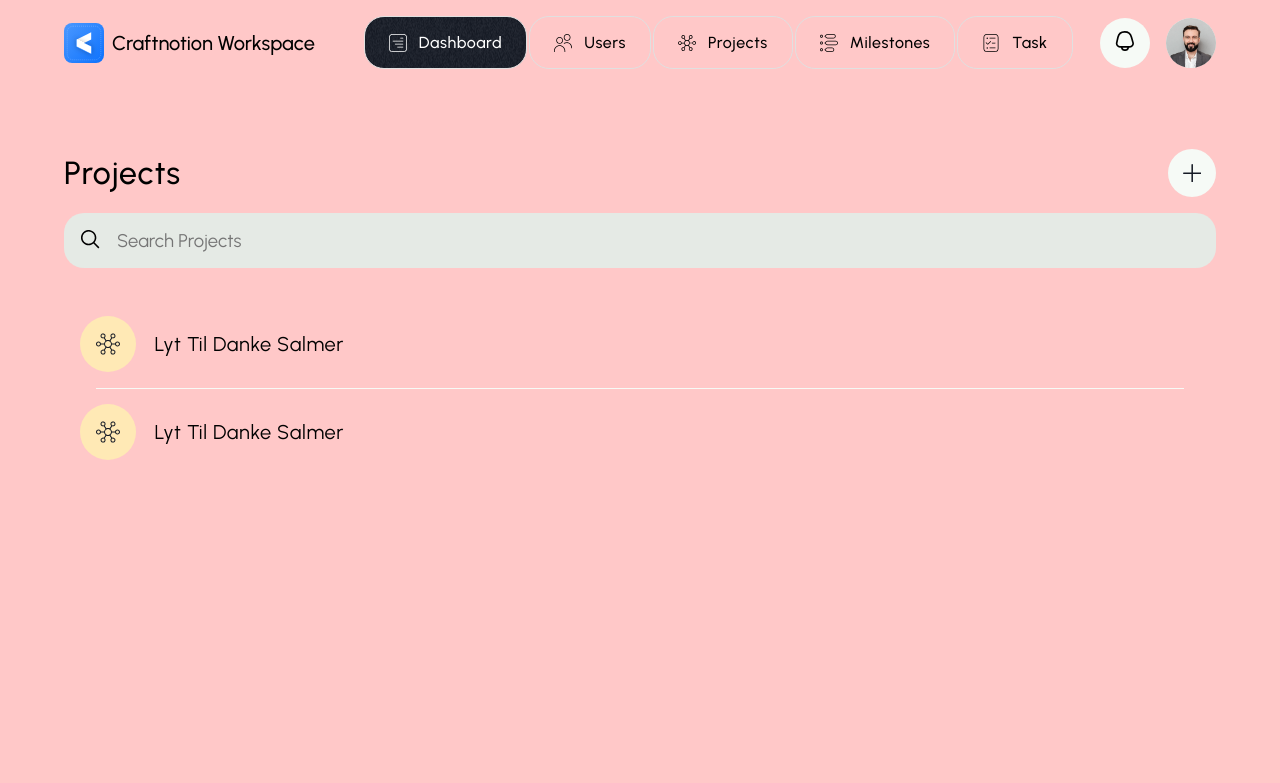
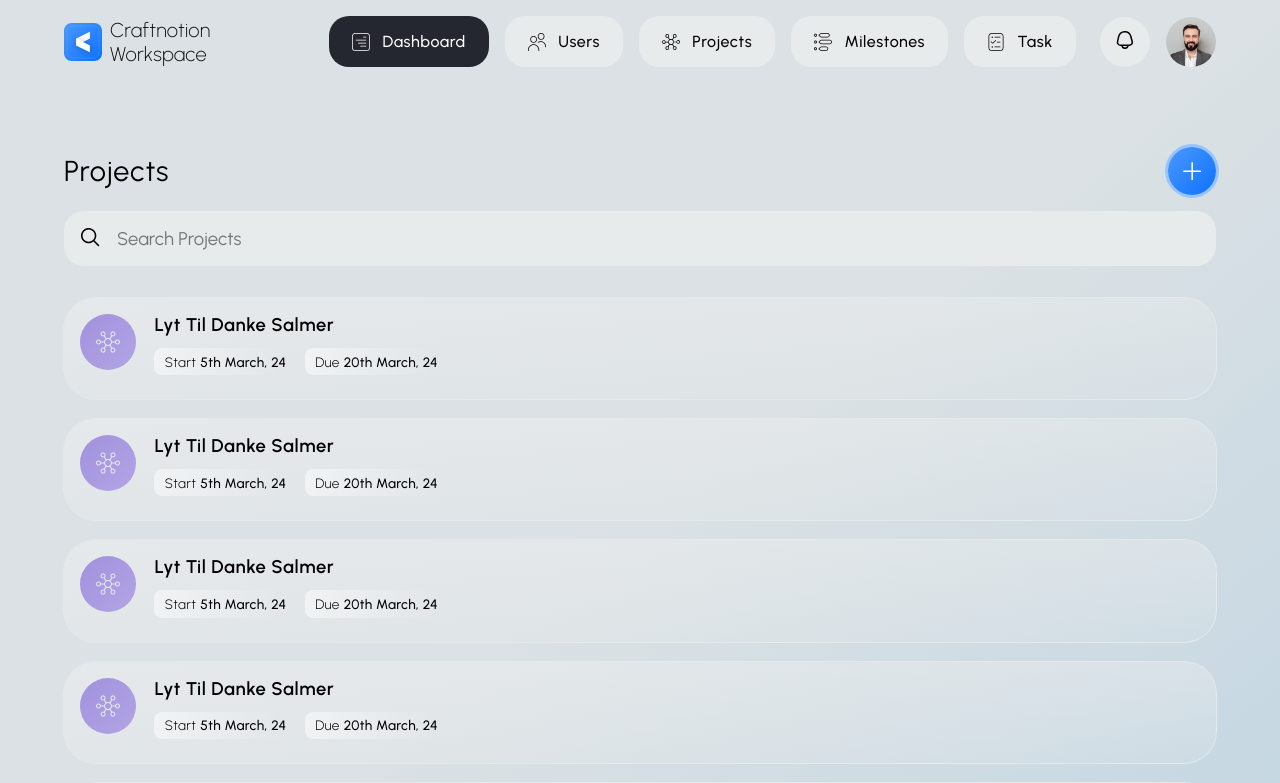
Before and after one commit to Craftnotion/craftnotion-internal, a Next.js app: page /app/internal/workspace/projects in a window 1280 px wide. Shown: the top 783 px of the page. Built offline with nearby package versions, Linux system fonts and the light colour scheme.

Commit message:
feat: Projects Page UX - in progress

```diff
--- a/src/app/app/internal/components/workspace-header/styles.module.scss
+++ b/src/app/app/internal/components/workspace-header/styles.module.scss
@@ -18,33 +18,34 @@
                 align-items: center;
 
                 svg {
-                    height: 2.5rem;
+                    height: 3rem;
                     aspect-ratio: 1/1;
                 }
 
                 p {
-                    margin-left: 0.5rem;
-                    font-weight: 500;
                     font-size: 1.25rem;
                     color: color(cn_black_text);
+                    letter-spacing: 0.2px;
+                    font-weight: 200;
+                    margin-left: 0.5rem;
                 }
             }
 
             .cn_menu {
                 display: flex;
                 align-items: center;
-                margin-left: 3rem;
+                margin-left: 5%;
 
                 li a {
                     font-size: 1rem;
                     letter-spacing: 0.035rem;
                     font-weight: 500;
-                    padding: 1rem 1.5rem;
+                    padding: 1rem 1.45rem;
                     display: flex;
                     align-items: center;
                     border-radius: 20px;
-                    border: 1px solid color(cn_border);
-                    margin: 0 1px;
+                    background-color: color(cn_surface_gray);
+                    margin: 0 .5rem;
                     transition: all 0.2s ease-in-out;
 
                     svg {
@@ -53,12 +54,14 @@
                         margin-right: 0.75rem;
                     }
 
-                    &:hover {
-                        background: color(cn_back_surface_2);
+                    &:hover:not(.cn_active) {
+                        box-shadow:
+                            0 0 0 3px darken($color: color(cn_surface_gray), $amount: 40),
+                            0 0 0 6px darken($color: color(cn_surface_gray), $amount: 10);
                     }
 
                     &.cn_active {
-                        background: url('../../../../../../public/textures/noise.png') 10px repeat, linear-gradient(to right bottom, color(cn_dark), color(cn_dark));
+                        background: color(cn_dark);
                         color: color(cn_white);
 
                         svg {
@@ -77,9 +80,10 @@
             button {
                 height: 50px;
                 aspect-ratio: 1/1;
+                border-radius: 50%;
+                background-color: color(cn_surface_gray);
                 margin-left: 1rem;
-                border-radius: 50%;
-                background-color: color(cn_back_surface_1);
+                transition: all 0.2s ease-in-out;
 
                 img {
                     border-radius: 50%;
@@ -88,8 +92,15 @@
                 }
 
                 svg {
-                    height: 20px;
+                    height: 18px;
                     aspect-ratio: 1/1;
+                }
+
+                &:hover {
+                    background-color: lighten($color: color(cn_surface_gray), $amount: 5);
+                    box-shadow:
+                        0 0 0 3px lighten($color: color(cn_prime_1), $amount: 2.5),
+                        0 0 0 6px color(cn_surface_gray);
                 }
             }
         }
--- /dev/null
+++ b/src/app/app/internal/workspace/layout.module.scss
@@ -0,0 +1,6 @@
+@import '../../../utilities/styles/_mixin';
+
+.cn_layout {
+    min-height: 100vh;
+    background-image: linear-gradient(to right bottom, #DBE1E4 50%, #BED4E2);
+}
--- a/src/app/app/internal/workspace/layout.tsx
+++ b/src/app/app/internal/workspace/layout.tsx
@@ -3,6 +3,9 @@ import React, { FC } from 'react'
 
 /** Components */
 import WorkspaceHeader from '../components/workspace-header'
+
+/** Styles */
+import styles from './layout.module.scss'
 
 /** Main Export Props */
 type Props = {
@@ -12,7 +15,7 @@ type Props = {
 /** Main Export */
 const layout: FC<Props> = ({ children }) => {
     return (
-        <div style={{minHeight: '100vh', backgroundColor: '#FFC8C8'}}>
+        <div className={styles.cn_layout}>
             <WorkspaceHeader />
             {children}
         </div>
--- a/src/app/app/internal/workspace/projects/page.tsx
+++ b/src/app/app/internal/workspace/projects/page.tsx
@@ -18,7 +18,8 @@ const ManagementProjectsPage = () => {
                     <div className={styles.cn_page_header_wrap}>
                         <h1>Projects</h1>
                         <button>
-                            <PlusIcon />
+                            <span><PlusIcon /></span>
+                            <p>Add Project</p>
                         </button>
                     </div>
                     <div className={styles.cn_page_search}>
@@ -33,7 +34,6 @@ const ManagementProjectsPage = () => {
                 <div className={styles.cn_projects_list}>
                     <div className="contain">
                         <div className={styles.cn_projects_list_wrap}>
-                            <div className={styles.cn_projects_list_wrap_inner}>
                             {
                                 ProjectsData.map(project => {
                                     return (
@@ -43,7 +43,7 @@ const ManagementProjectsPage = () => {
                                             </div>
                                             <div className={styles.cn_projects_list_item_content}>
                                                 <p className={styles.cn_project_name}>{project.name}</p>
-                                                    {/* <div className={styles.cn_projects_list_item_content_inner}>
+                                                <div className={styles.cn_projects_list_item_content_inner}>
                                                     <div className={styles.cn_project_badge}>
                                                         <p className={styles.cn_project_badge_label}>Start</p>
                                                         <p className={styles.cn_project_badge_value}>{project.start}</p>
@@ -52,7 +52,7 @@ const ManagementProjectsPage = () => {
                                                         <p className={styles.cn_project_badge_label}>Due</p>
                                                         <p className={styles.cn_project_badge_value}>{project.deadline}</p>
                                                     </div>
-                                                    </div> */}
+                                                </div>
                                             </div>
                                         </div>
                                     )
@@ -63,21 +63,49 @@ const ManagementProjectsPage = () => {
                 </div>
             </div>
         </div>
-        </div>
     )
 }
 
 export default ManagementProjectsPage
 
-const ProjectsData = [
+type StatusListProps = 'Completed' | 'Overdue' | 'On Track' | 'Priority'
+
+type ProjectsDataProps = {
+    id: string;
+    name: string;
+    start: string;
+    deadline: string;
+    updated_at: string;
+    client: {
+        name: string;
+        slug?: string;
+    };
+    status: StatusListProps;
+    team: {
+        id: string;
+        name: string;
+        email: string;
+        slug?: string;
+    }[]
+}[]
+
+const ProjectsData: ProjectsDataProps = [
     {
         id: '001',
         name: 'Lyt Til Danke Salmer',
         start: '5th March, 24',
         deadline: '20th March, 24',
         updated_at: '2 hours ago',
+        client: {
+            name: 'Himanshu Sharma'
+        },
+        status: 'Completed',
         team: [
-
+            {
+                id: 'hs01',
+                name: 'Himanshu Sharma',
+                email: 'himanshu@gmail.com'
+            }
         ],
     },
     {
@@ -86,8 +114,88 @@ const ProjectsData = [
         start: '5th March, 24',
         deadline: '20th March, 24',
         updated_at: '2 hours ago',
+        client: {
+            name: 'Himanshu Sharma'
+        },
+        status: 'Completed',
         team: [
-
+            {
+                id: 'hs01',
+                name: 'Himanshu Sharma',
+                email: 'himanshu@gmail.com'
+            }
+        ],
+    },
+    {
+        id: '003',
+        name: 'Lyt Til Danke Salmer',
+        start: '5th March, 24',
+        deadline: '20th March, 24',
+        updated_at: '2 hours ago',
+        client: {
+            name: 'Himanshu Sharma'
+        },
+        status: 'Completed',
+        team: [
+            {
+                id: 'hs01',
+                name: 'Himanshu Sharma',
+                email: 'himanshu@gmail.com'
+            }
+        ],
+    },
+    {
+        id: '004',
+        name: 'Lyt Til Danke Salmer',
+        start: '5th March, 24',
+        deadline: '20th March, 24',
+        updated_at: '2 hours ago',
+        client: {
+            name: 'Himanshu Sharma'
+        },
+        status: 'Completed',
+        team: [
+            {
+                id: 'hs01',
+                name: 'Himanshu Sharma',
+                email: 'himanshu@gmail.com'
+            }
+        ],
+    },
+    {
+        id: '005',
+        name: 'Lyt Til Danke Salmer',
+        start: '5th March, 24',
+        deadline: '20th March, 24',
+        updated_at: '2 hours ago',
+        client: {
+            name: 'Himanshu Sharma'
+        },
+        status: 'Completed',
+        team: [
+            {
+                id: 'hs01',
+                name: 'Himanshu Sharma',
+                email: 'himanshu@gmail.com'
+            }
+        ],
+    },
+    {
+        id: '006',
+        name: 'Lyt Til Danke Salmer',
+        start: '5th March, 24',
+        deadline: '20th March, 24',
+        updated_at: '2 hours ago',
+        client: {
+            name: 'Himanshu Sharma'
+        },
+        status: 'Completed',
+        team: [
+            {
+                id: 'hs01',
+                name: 'Himanshu Sharma',
+                email: 'himanshu@gmail.com'
+            }
         ],
     },
 ]
--- a/src/app/app/internal/workspace/projects/styles.module.scss
+++ b/src/app/app/internal/workspace/projects/styles.module.scss
@@ -12,39 +12,75 @@
             padding: 1rem 0;
 
             h1 {
-                font-size: 2rem;
-                font-weight: 500;
+                color: color(cn_black_text);
+                font-size: 1.8rem;
+                font-weight: 400;
                 letter-spacing: 0.05rem;
             }
 
             button {
                 height: 3rem;
+                width: 3rem;
+                padding: 0.5rem;
+                border-radius: 1.5rem;
+                background: linear-gradient(to right bottom, color(cn_prime_1), color(cn_prime_2));
+                flex-shrink: 0;
+                font-size: 1rem;
+                font-weight: 600;
+                color: color(cn_white);
+                position: relative;
+                box-shadow:
+                    0 0 0 3px lighten($color: color(cn_prime_1), $amount: 15);
+                transition: all 0.2s ease-in-out;
+
+                span {
+                    width: 2rem;
                     aspect-ratio: 1;
-                border-radius: 50%;
-                background: color(cn_back_surface_1);
+                    border-radius: 1rem;
                     display: flex;
                     align-items: center;
                     justify-content: center;
-                font-size: 1rem;
-                font-weight: 600;
-                color: color(cn_white);
-                transition: all 0.2s ease-in-out;
+                    transition:
+                        background-color 0.2s ease-in-out,
+                        transform 0.2s ease-in-out 0.2s;
 
                     svg {
                         height: 1.15rem;
                         aspect-ratio: 1/1;
-                    fill: color(cn_dark);
+                        fill: color(cn_white);
+                        transition: fill 0.2s ease-in-out;
+                    }
+                }
+
+                p {
+                    color: color(cn_white);
+                    font-size: 1rem;
+                    letter-spacing: 0.035rem;
+                    font-weight: 300;
+                    padding: 0 .65rem;
+                    white-space: nowrap;
+                    position: absolute;
+                    top: 50%;
+                    right: 0.5rem;
+                    transform: translateY(-50%);
+                    opacity: 0;
+                    transition: all 0.2s ease-in-out;
                 }
 
                 &:hover {
-                    background: color(cn_dark);
+                    width: 160px;
+
+                    p {
+                        opacity: 1;
+                    }
+
+                    span {
                         transform: rotate(90deg);
-                    box-shadow:
-                        0 0 0 3px color(cn_white),
-                        0 0 0 6px color(cn_back_surface_2);
+                        background-color: color(cn_white);
 
                         svg {
-                        fill: color(cn_white);
+                            fill: color(cn_prime_1);
+                        }
                     }
                 }
             }
@@ -52,20 +88,21 @@
 
         .cn_page_search {
             height: 55px;
-            background: color(cn_back_surface_2);
+            background: color(cn_surface_gray);
             border-radius: 20px;
             display: flex;
             transition: all 0.2s ease-in-out;
 
             &:hover {
                 box-shadow:
-                    0 0 0 2.5px rgba($color: color(cn_back_surface_3), $alpha: 0.85);
+                    0 0 0 3px darken($color: color(cn_surface_gray), $amount: 40),
+                    0 0 0 6px darken($color: color(cn_surface_gray), $amount: 10);
             }
 
             &:focus-within {
                 box-shadow:
-                    0 0 0 2.5px rgba($color: color(cn_back_surface_3), $alpha: 0.85),
-                    0 0 0 7.5px rgba($color: color(cn_back_surface_3), $alpha: 0.25);
+                    0 0 0 3px darken($color: color(cn_surface_gray), $amount: 25),
+                    0 0 0 6px darken($color: color(cn_surface_gray), $amount: 10);
             }
 
             > div {
@@ -99,39 +136,33 @@
             margin-top: 2rem;
 
             &_wrap {
-                // background-color: color(cn_white);
-                // border-radius: 20px;
-
-                &_inner {
-                    // padding: 1rem;
 
                 .cn_projects_list_item {
+                    background-image: linear-gradient(to right bottom, rgba(color(cn_surface_gray), 0.8), rgba(color(cn_surface_gray), 0.15));
+                    box-shadow: 0 0 0 1px darken($color: color(cn_surface_gray), $amount: 1);
+                    border-radius: 20px;
+                    margin-bottom: 1.25rem;
                     display: flex;
-                        // align-items: flex-start;
-                        align-items: center;
+                    align-items: flex-start;
                     padding: 1rem;
                     border-radius: 2rem;
                     position: relative;
                     transition: all 0.2s ease-in-out;
 
-                        &:not(:last-child) {
-                            &:after {
-                                content: '';
-                                display: block;
-                                position: absolute;
-                                bottom: 0;
-                                left: 2rem;
-                                right: 2rem;
-                                height: 0.5px;
-                                background-color: color(cn_back_surface_1);
-                            }
-                        }
-
                     &:hover {
-                            background-color: color(cn_back_surface_1);
+                        box-shadow:
+                            0 0 0 3px color(cn_back_accent_1),
+                            0 0 0 6px lighten($color: color(cn_back_accent_1), $amount: 15);
 
                         &:after {
                             content: none;
+                        }
+
+                        .cn_projects_list_item_icon {
+
+                            svg {
+                                transform: rotate(180deg);
+                            }
                         }
                     }
 
@@ -139,7 +170,7 @@
                         height: 3.5rem;
                         aspect-ratio: 1;
                         border-radius: 50%;
-                            background-color: color(cn_back_surface_5);
+                        background-image: linear-gradient(to right bottom, color(cn_back_accent_1), lighten(color(cn_back_accent_1), 5));
                         display: flex;
                         align-items: center;
                         justify-content: center;
@@ -149,7 +180,7 @@
                         svg {
                             height: 1.5rem;
                             aspect-ratio: 1;
-                                fill: color(cn_dark);
+                            fill: color(cn_surface_gray);
                             transition: all 0.2s ease-in-out;
                         }
                     }
@@ -158,11 +189,11 @@
                         flex: 1;
 
                         .cn_project_name {
-                                font-size: 1.25rem;
-                                // font-weight: bold;
+                            font-size: 1.15rem;
                             letter-spacing: 0.035rem;
                             color: color(cn_black_text);
-                                // margin-bottom: 0.75rem;
+                            font-weight: 600;
+                            margin-bottom: 0.75rem;
                         }
 
                         &_inner {
@@ -170,13 +201,13 @@
                             flex-wrap: wrap;
 
                             .cn_project_badge {
-                                    border-radius: 0.35rem;
                                 margin-right: 0.5rem;
                                 margin-bottom: 0.5rem;
-                                    padding: 0.45rem 0.6rem;
-                                    border-radius: 10px;
                                 display: flex;
                                 align-items: center;
+                                background-image: linear-gradient(to right, rgba(color(cn_white), 0.5), transparent 90%);
+                                border-radius: 8px;
+                                padding: 0.35rem 0.65rem;
 
                                 p {
                                     font-size: 0.85rem;
@@ -195,19 +226,8 @@
                             }
                         }
                     }
-
-                        &:hover {
-
-                            .cn_projects_list_item_icon {
-
-                                svg {
-                                    transform: rotate(180deg);
                 }
             }
         }
     }
 }
-            }
-        }
-    }
-}
```
Also changed, not shown: src/app/utilities/styles/_mixin.scss (+19 -1 lines). Lines whose indentation alone changed are shown as unchanged.
